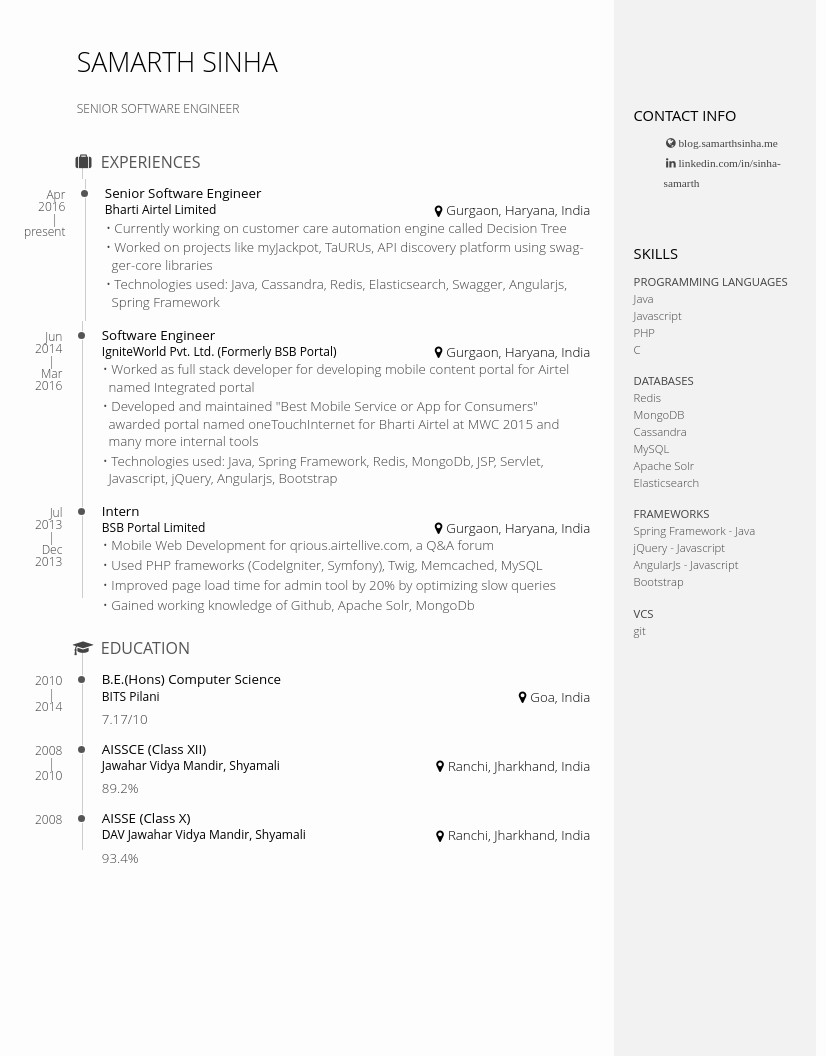
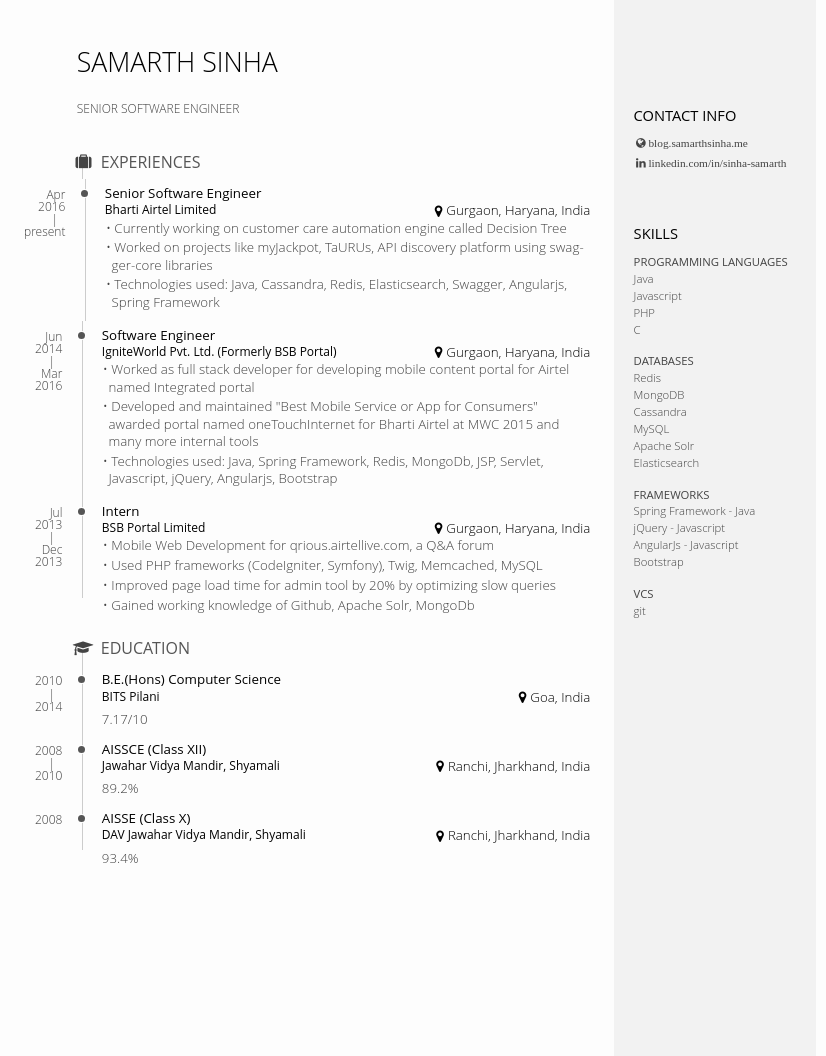
Before and after one commit to samarthsinha/samarthsinha.github.io, a Jekyll site: the page built from resume.md, in a window 1280 px wide. Shown: the whole page, without its empty margins (0-826 px from the left). Built offline with Jekyll 4.4.1, drawn with Linux system fonts in a browser that asks for light colours.

Commit message:
some resume beautification css

```diff
--- a/_sass/resume.scss
+++ b/_sass/resume.scss
@@ -22,7 +22,7 @@
   --decorator-border-width: 1px;
   --decorator-outer-dim: 9px;
   --decorator-border: 1px solid #ccc;
-
+  -webkit-print-color-adjust: exact;
   --row-blocks-padding-top: 5pt;
   --date-block-width: 0.6in;
 
@@ -332,6 +332,7 @@
 
 #contact ul{
   margin-top: 0.05in;
+  margin-left:0;
   padding-left: 0;
   font-family: "Source Code Pro";
   font-weight: 400;
```
